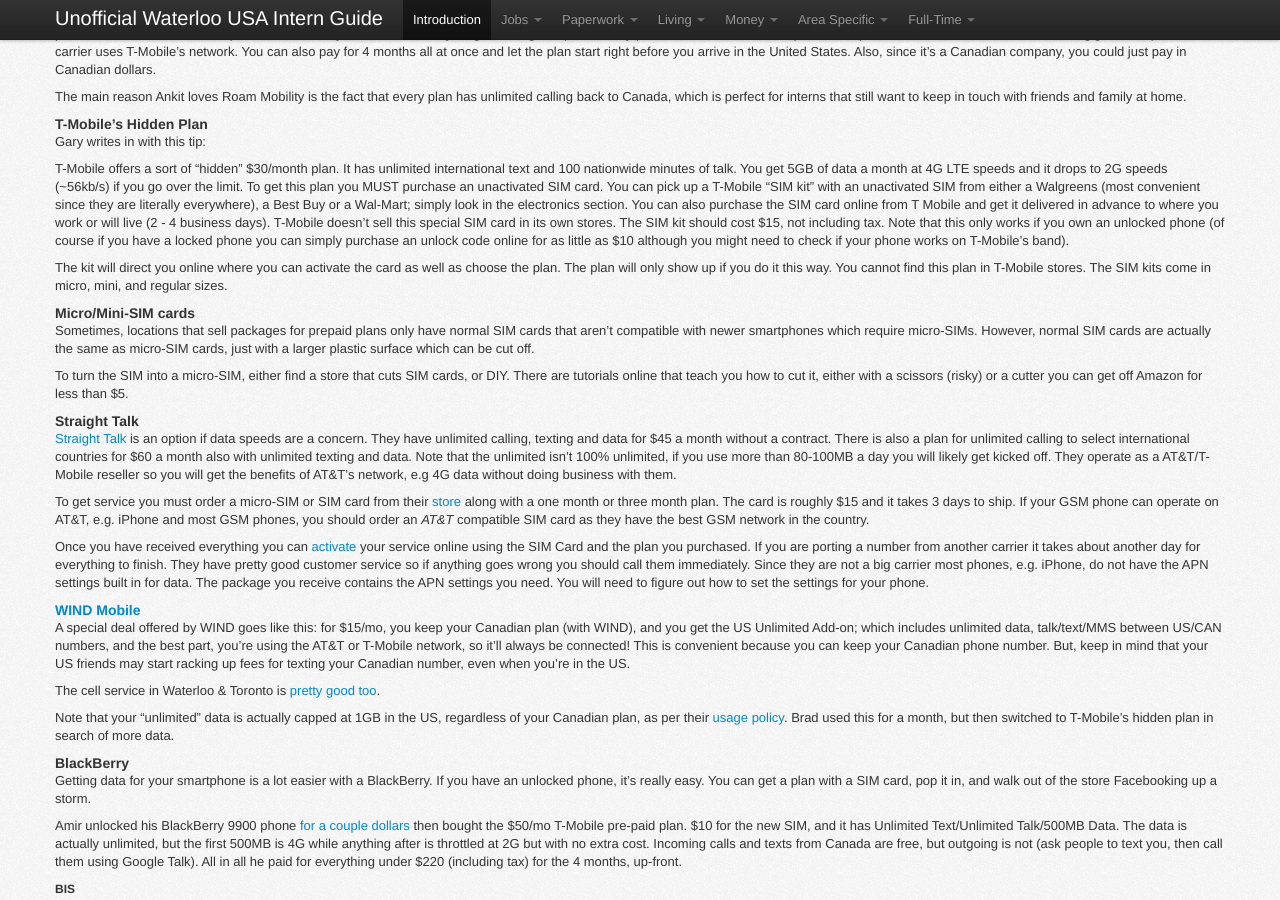
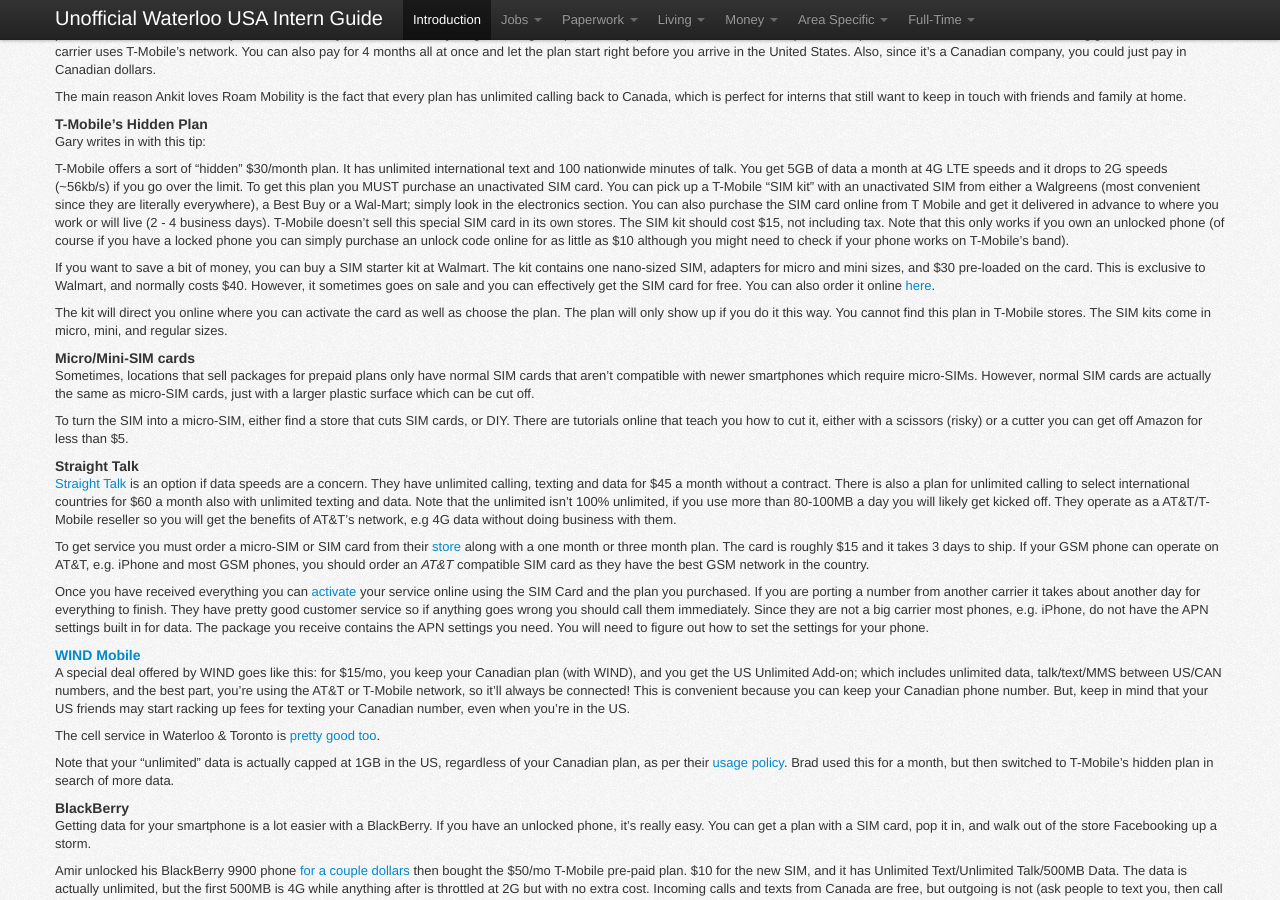
Before and after one commit to sholiday/Unofficial-Waterloo-USA-Intern-Guide, a Jekyll site: the page built from index.markdown, in a window 1280 px wide and 900 px high, scrolled down 4400 px. Built offline with Jekyll 4.4.1, drawn with Linux system fonts in a browser that asks for light colours; nearby versions of some CDN libraries.

Commit message:
Adding a tip about T-Mobile SIMs

```diff
--- a/index.markdown
+++ b/index.markdown
@@ -370,6 +370,8 @@ which is perfect for interns that still want to keep in touch with friends and f
 Gary writes in with this tip:
 
 T-Mobile offers a sort of "hidden" $30/month plan. It has unlimited international text and 100 nationwide minutes of talk. You get 5GB of data a month at 4G LTE speeds and it drops to 2G speeds (~56kb/s) if you go over the limit. To get this plan you MUST purchase an unactivated SIM card. You can pick up a T-Mobile "SIM kit" with an unactivated SIM from either a Walgreens (most convenient since they are literally everywhere), a Best Buy or a Wal-Mart; simply look in the electronics section. You can also purchase the SIM card online from T Mobile and get it delivered in advance to where you work or will live (2 - 4 business days). T-Mobile doesn't sell this special SIM card in its own stores. The SIM kit should cost $15, not including tax. Note that this only works if you own an unlocked phone (of course if you have a locked phone you can simply purchase an unlock code online for as little as $10 although you might need to check if your phone works on T-Mobile's band).
+
+If you want to save a bit of money, you can buy a SIM starter kit at Walmart. The kit contains one nano-sized SIM, adapters for micro and mini sizes, and $30 pre-loaded on the card.  This is exclusive to Walmart, and normally costs $40.  However, it sometimes goes on sale and you can effectively get the SIM card for free.  You can also order it online [here](http://www.walmart.com/ip/T-Mobile-Complete-SIM-Kit/39081494).
 
 The kit will direct you online where you can activate the card as well as choose the plan. The plan will only show up if you do it this way. You cannot find this plan in T-Mobile stores. The SIM kits come in micro, mini, and regular sizes.
 
```
